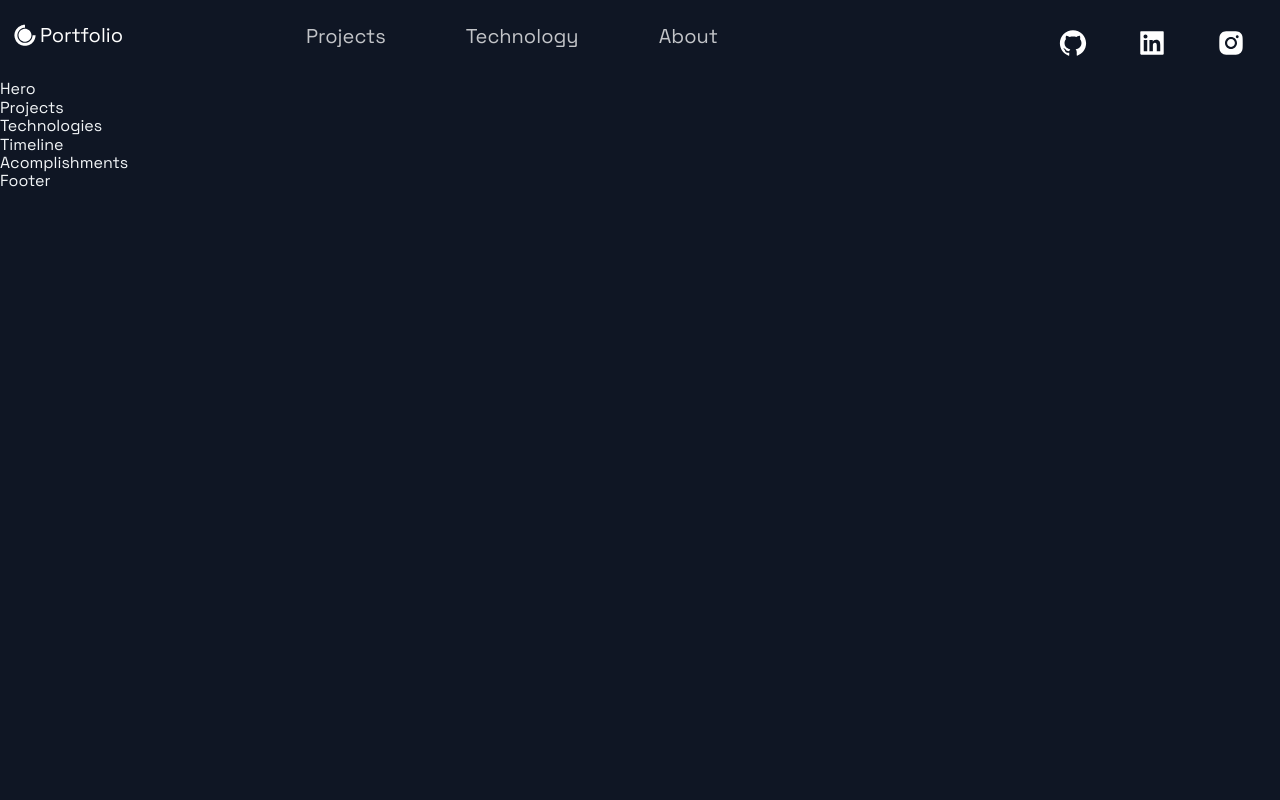
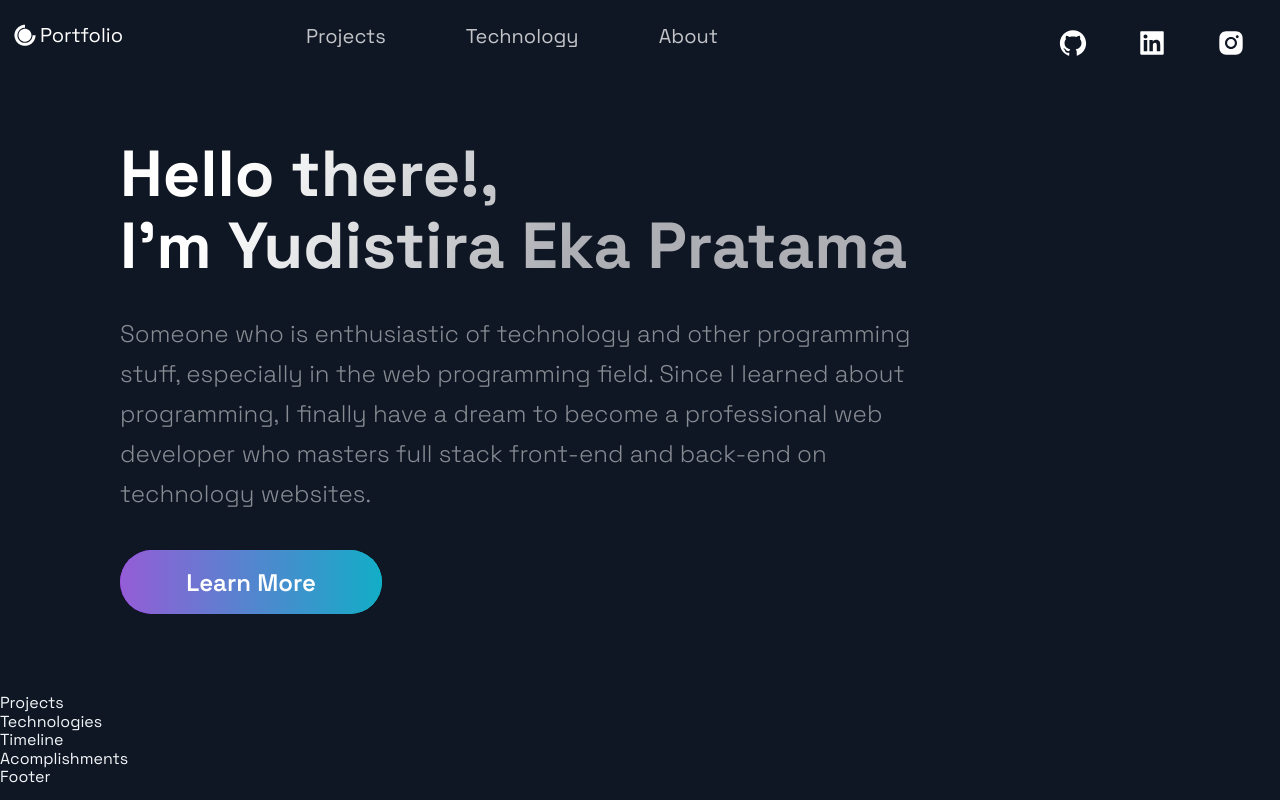
Before and after one commit to tamathecxder/first-nextjs-portfolio, a Next.js app: page / in a window 1280 px wide. Built offline with nearby package versions, Linux system fonts and the light colour scheme.

Commit message:
Creating a structure on the hero section and at the same time styling it

```diff
--- a/src/components/Hero/Hero.js
+++ b/src/components/Hero/Hero.js
@@ -4,10 +4,19 @@ import { Section, SectionText, SectionTitle } from '../../styles/GlobalComponent
 import Button from '../../styles/GlobalComponents/Button';
 import { LeftSection } from './HeroStyles';
 
-const Hero = (props) => (
-  <div>
-    Hero
-  </div>
+const Hero = () => (
+  <Section row nopadding>
+    <LeftSection>
+      <SectionTitle main center>
+        Hello there!,<br />
+        I'm Yudistira Eka Pratama
+      </SectionTitle>
+      <SectionText>
+      Someone who is enthusiastic of technology and other programming stuff, especially in the web programming field. Since I learned about programming, I finally have a dream to become a professional web developer who masters full stack front-end and back-end on technology websites.
+      </SectionText>
+      <Button onClick={() => window.location = 'https://google.com'}>Learn More</Button>
+    </LeftSection>
+  </Section>
 );
 
 export default Hero;
```
